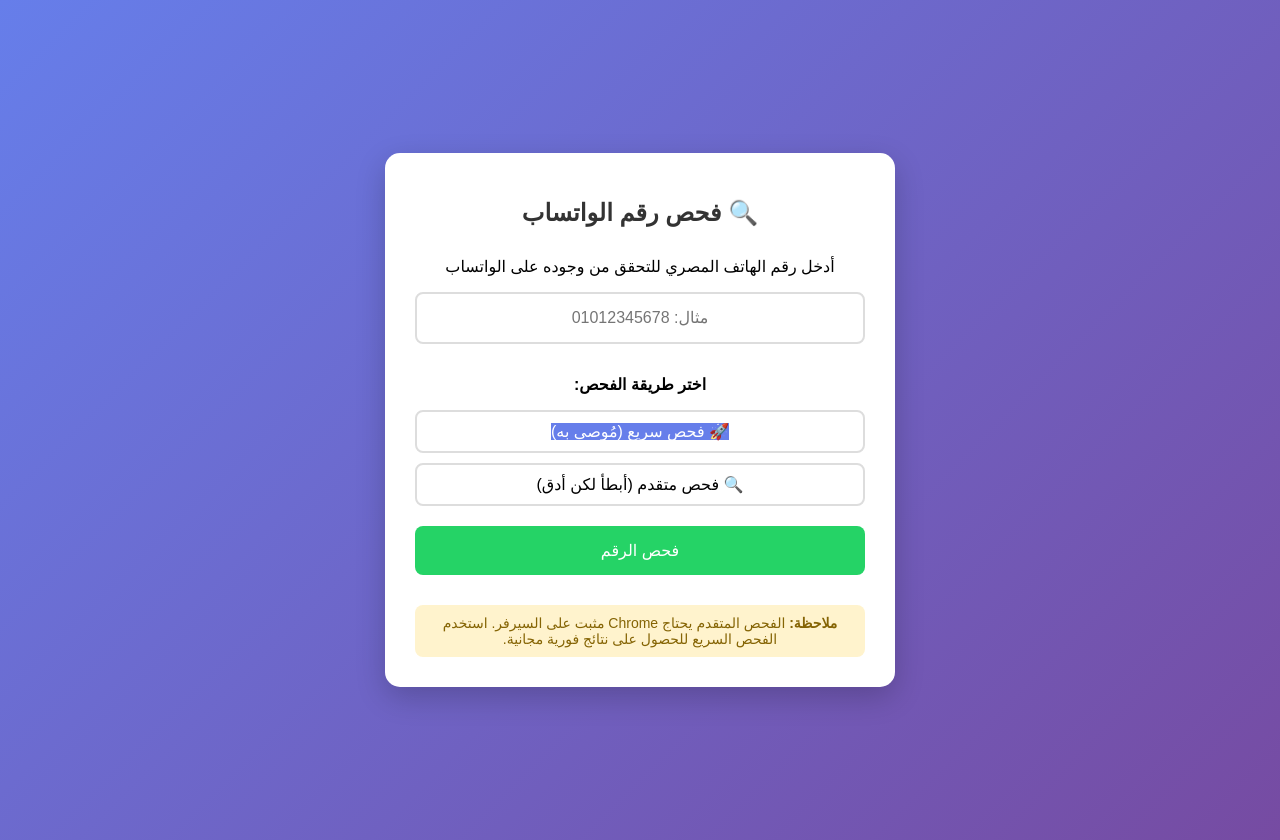
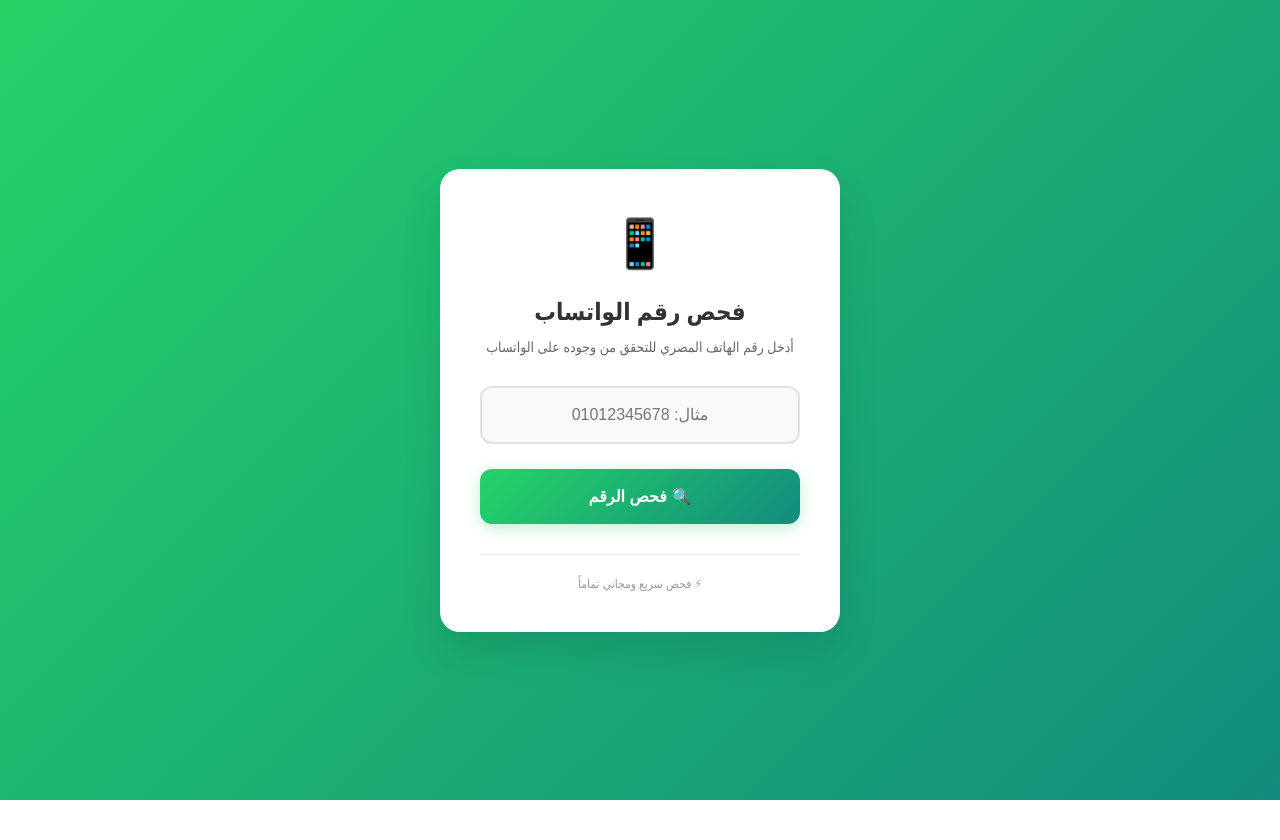
Before and after one commit to zizo0022sasa/ea_fc_fifa, a Flask app: page / in a window 1280 px wide. After the commit the page ends 800 px from the top, so only its background shows below. Run offline with Flask 3, Linux system fonts and the light colour scheme.

Commit message:
Update index.html

```diff
--- a/templates/index.html
+++ b/templates/index.html
@@ -5,163 +5,219 @@
     <meta name="viewport" content="width=device-width, initial-scale=1.0">
     <title>فحص رقم الواتساب</title>
     <style>
+        * {
+            margin: 0;
+            padding: 0;
+            box-sizing: border-box;
+        }
+
         body {
-            font-family: 'Arial', sans-serif;
-            background: linear-gradient(135deg, #667eea 0%, #764ba2 100%);
-            margin: 0;
-            padding: 20px;
+            font-family: 'Segoe UI', Tahoma, Geneva, Verdana, sans-serif;
+            background: linear-gradient(135deg, #25D366 0%, #128C7E 100%);
             min-height: 100vh;
             display: flex;
             align-items: center;
             justify-content: center;
+            padding: 20px;
         }
+
         .container {
             background: white;
-            padding: 30px;
-            border-radius: 15px;
-            box-shadow: 0 10px 30px rgba(0,0,0,0.2);
-            max-width: 450px;
+            padding: 40px;
+            border-radius: 20px;
+            box-shadow: 0 20px 40px rgba(0,0,0,0.1);
+            max-width: 400px;
             width: 100%;
             text-align: center;
+            animation: slideUp 0.5s ease-out;
         }
+
+        @keyframes slideUp {
+            from {
+                opacity: 0;
+                transform: translateY(30px);
+            }
+            to {
+                opacity: 1;
+                transform: translateY(0);
+            }
+        }
+
+        .logo {
+            font-size: 48px;
+            margin-bottom: 20px;
+        }
+
         h1 {
             color: #333;
+            margin-bottom: 10px;
+            font-size: 24px;
+            font-weight: 600;
+        }
+
+        .subtitle {
+            color: #666;
             margin-bottom: 30px;
-            font-size: 24px;
+            font-size: 14px;
         }
+
+        .input-group {
+            position: relative;
+            margin-bottom: 25px;
+        }
+
         input {
             width: 100%;
-            padding: 15px;
-            border: 2px solid #ddd;
-            border-radius: 8px;
+            padding: 18px 20px;
+            border: 2px solid #e1e1e1;
+            border-radius: 12px;
             font-size: 16px;
-            margin-bottom: 15px;
-            box-sizing: border-box;
             direction: ltr;
             text-align: center;
+            transition: all 0.3s ease;
+            background: #f8f9fa;
         }
+
         input:focus {
             outline: none;
-            border-color: #667eea;
+            border-color: #25D366;
+            background: white;
+            box-shadow: 0 0 0 3px rgba(37, 211, 102, 0.1);
         }
-        .method-select {
-            margin-bottom: 20px;
-        }
-        .method-select label {
-            display: block;
-            margin: 10px 0;
-            cursor: pointer;
-            padding: 10px;
-            border: 2px solid #ddd;
-            border-radius: 8px;
-            transition: all 0.3s;
-        }
-        .method-select input[type="radio"]:checked + span {
-            background: #667eea;
-            color: white;
-        }
-        .method-select input[type="radio"] {
-            display: none;
-        }
-        button {
-            background: #25D366;
+
+        .check-btn {
+            background: linear-gradient(135deg, #25D366 0%, #128C7E 100%);
             color: white;
             border: none;
-            padding: 15px 30px;
-            border-radius: 8px;
+            padding: 18px 30px;
+            border-radius: 12px;
             font-size: 16px;
+            font-weight: 600;
             cursor: pointer;
             width: 100%;
-            transition: background 0.3s;
-            margin-bottom: 10px;
+            transition: all 0.3s ease;
+            box-shadow: 0 4px 15px rgba(37, 211, 102, 0.3);
         }
-        button:hover {
-            background: #1da851;
+
+        .check-btn:hover {
+            transform: translateY(-2px);
+            box-shadow: 0 6px 20px rgba(37, 211, 102, 0.4);
         }
-        button:disabled {
+
+        .check-btn:active {
+            transform: translateY(0);
+        }
+
+        .check-btn:disabled {
             background: #ccc;
             cursor: not-allowed;
+            transform: none;
+            box-shadow: none;
         }
+
+        .loading {
+            display: none;
+            margin: 20px 0;
+        }
+
+        .spinner {
+            width: 40px;
+            height: 40px;
+            border: 4px solid #f3f3f3;
+            border-top: 4px solid #25D366;
+            border-radius: 50%;
+            animation: spin 1s linear infinite;
+            margin: 0 auto 15px;
+        }
+
+        @keyframes spin {
+            0% { transform: rotate(0deg); }
+            100% { transform: rotate(360deg); }
+        }
+
+        .result {
+            margin-top: 25px;
+            padding: 20px;
+            border-radius: 12px;
+            display: none;
+            animation: fadeIn 0.3s ease-out;
+        }
+
+        @keyframes fadeIn {
+            from { opacity: 0; }
+            to { opacity: 1; }
+        }
+
+        .success {
+            background: linear-gradient(135deg, #d4edda 0%, #c3e6cb 100%);
+            color: #155724;
+            border: 1px solid #c3e6cb;
+        }
+
+        .error {
+            background: linear-gradient(135deg, #f8d7da 0%, #f5c6cb 100%);
+            color: #721c24;
+            border: 1px solid #f5c6cb;
+        }
+
+        .status-icon {
+            font-size: 32px;
+            margin-bottom: 15px;
+            display: block;
+        }
+
+        .phone-display {
+            font-family: 'Courier New', monospace;
+            font-size: 18px;
+            font-weight: bold;
+            margin: 10px 0;
+            direction: ltr;
+        }
+
         .whatsapp-btn {
             background: #25D366;
             color: white;
             text-decoration: none;
-            padding: 10px 20px;
-            border-radius: 8px;
+            padding: 12px 25px;
+            border-radius: 25px;
             display: inline-block;
-            margin-top: 10px;
-            transition: background 0.3s;
+            margin-top: 15px;
+            transition: all 0.3s ease;
+            font-weight: 600;
         }
+
         .whatsapp-btn:hover {
-            background: #1da851;
+            background: #128C7E;
+            transform: translateY(-2px);
+            box-shadow: 0 4px 15px rgba(37, 211, 102, 0.3);
         }
-        .result {
-            margin-top: 20px;
-            padding: 15px;
-            border-radius: 8px;
-            display: none;
-        }
-        .success {
-            background: #d4edda;
-            color: #155724;
-            border: 1px solid #c3e6cb;
-        }
-        .error {
-            background: #f8d7da;
-            color: #721c24;
-            border: 1px solid #f5c6cb;
-        }
-        .loading {
-            display: none;
-            margin-top: 10px;
-        }
-        .spinner {
-            border: 4px solid #f3f3f3;
-            border-top: 4px solid #25D366;
-            border-radius: 50%;
-            width: 30px;
-            height: 30px;
-            animation: spin 1s linear infinite;
-            margin: 0 auto;
-        }
-        @keyframes spin {
-            0% { transform: rotate(0deg); }
-            100% { transform: rotate(360deg); }
-        }
-        .status-icon {
-            font-size: 24px;
-            margin-bottom: 10px;
-        }
-        .note {
-            background: #fff3cd;
-            color: #856404;
-            padding: 10px;
-            border-radius: 8px;
-            margin-top: 20px;
-            font-size: 14px;
+
+        .footer {
+            margin-top: 30px;
+            padding-top: 20px;
+            border-top: 1px solid #eee;
+            font-size: 12px;
+            color: #999;
         }
     </style>
 </head>
 <body>
     <div class="container">
-        <h1>🔍 فحص رقم الواتساب</h1>
-        <p>أدخل رقم الهاتف المصري للتحقق من وجوده على الواتساب</p>
+        <div class="logo">📱</div>
+        <h1>فحص رقم الواتساب</h1>
+        <p class="subtitle">أدخل رقم الهاتف المصري للتحقق من وجوده على الواتساب</p>
 
-        <input type="tel" id="phoneNumber" placeholder="مثال: 01012345678" maxlength="15">
-
-        <div class="method-select">
-            <p><strong>اختر طريقة الفحص:</strong></p>
-            <label>
-                <input type="radio" name="method" value="simple" checked>
-                <span>🚀 فحص سريع (مُوصى به)</span>
-            </label>
-            <label>
-                <input type="radio" name="method" value="selenium">
-                <span>🔍 فحص متقدم (أبطأ لكن أدق)</span>
-            </label>
+        <div class="input-group">
+            <input type="tel"
+                   id="phoneNumber"
+                   placeholder="مثال: 01012345678"
+                   maxlength="15"
+                   autocomplete="tel">
         </div>
 
-        <button onclick="checkNumber()">فحص الرقم</button>
+        <button class="check-btn" onclick="checkNumber()">
+            🔍 فحص الرقم
+        </button>
 
         <div class="loading" id="loading">
             <div class="spinner"></div>
@@ -170,22 +226,20 @@
 
         <div class="result" id="result"></div>
 
-        <div class="note">
-            <strong>ملاحظة:</strong> الفحص المتقدم يحتاج Chrome مثبت على السيرفر.
-            استخدم الفحص السريع للحصول على نتائج فورية مجانية.
+        <div class="footer">
+            <p>⚡ فحص سريع ومجاني تماماً</p>
         </div>
     </div>
 
     <script>
         function checkNumber() {
             const phoneNumber = document.getElementById('phoneNumber').value.trim();
-            const method = document.querySelector('input[name="method"]:checked').value;
             const loadingDiv = document.getElementById('loading');
             const resultDiv = document.getElementById('result');
-            const button = document.querySelector('button');
+            const button = document.querySelector('.check-btn');
 
             if (!phoneNumber) {
-                showResult('من فضلك أدخل رقم الهاتف', 'error');
+                showResult('❌', 'من فضلك أدخل رقم الهاتف', '', 'error');
                 return;
             }
 
@@ -193,6 +247,7 @@
             loadingDiv.style.display = 'block';
             resultDiv.style.display = 'none';
             button.disabled = true;
+            button.textContent = 'جاري الفحص...';
 
             fetch('/check', {
                 method: 'POST',
@@ -200,50 +255,83 @@
                     'Content-Type': 'application/json',
                 },
                 body: JSON.stringify({
-                    phone_number: phoneNumber,
-                    method: method
+                    phone_number: phoneNumber
                 })
             })
             .then(response => response.json())
             .then(data => {
                 loadingDiv.style.display = 'none';
                 button.disabled = false;
+                button.textContent = '🔍 فحص الرقم';
 
                 if (data.success) {
-                    let message = `<div class="status-icon">${data.exists ? '✅' : '❌'}</div>`;
-                    message += `<strong>الرقم:</strong> ${data.phone_number}<br>`;
-                    message += `<strong>الحالة:</strong> ${data.exists ? '✅ الرقم موجود على الواتساب' : '❌ الرقم غير موجود على الواتساب'}<br>`;
-                    message += `<em>${data.message}</em>`;
+                    const icon = data.exists ? '✅' : '❌';
+                    const status = data.exists ? 'موجود على الواتساب' : 'غير موجود على الواتساب';
+                    const type = data.exists ? 'success' : 'error';
 
+                    let extraContent = '';
                     if (data.exists && data.whatsapp_link) {
-                        message += `<br><a href="${data.whatsapp_link}" target="_blank" class="whatsapp-btn">💬 فتح في الواتساب</a>`;
+                        extraContent = `<a href="${data.whatsapp_link}" target="_blank" class="whatsapp-btn">💬 فتح في الواتساب</a>`;
                     }
 
-                    showResult(message, data.exists ? 'success' : 'error');
+                    showResult(icon, status, data.phone_number, type, data.message, extraContent);
                 } else {
-                    showResult(`<div class="status-icon">❌</div>${data.message}`, 'error');
+                    showResult('❌', data.message, '', 'error');
                 }
             })
             .catch(error => {
                 loadingDiv.style.display = 'none';
                 button.disabled = false;
-                showResult('حدث خطأ في الاتصال', 'error');
+                button.textContent = '🔍 فحص الرقم';
+                showResult('❌', 'حدث خطأ في الاتصال', '', 'error');
             });
         }
 
-        function showResult(message, type) {
+        function showResult(icon, message, phone, type, details = '', extra = '') {
             const resultDiv = document.getElementById('result');
-            resultDiv.innerHTML = message;
+
+            let html = `<div class="status-icon">${icon}</div>`;
+
+            if (phone) {
+                html += `<div class="phone-display">${phone}</div>`;
+            }
+
+            html += `<strong>${message}</strong>`;
+
+            if (details) {
+                html += `<br><small><em>${details}</em></small>`;
+            }
+
+            if (extra) {
+                html += `<br>${extra}`;
+            }
+
+            resultDiv.innerHTML = html;
             resultDiv.className = `result ${type}`;
             resultDiv.style.display = 'block';
         }
 
-        // السماح بالضغط على Enter
+        // Enter key support
         document.getElementById('phoneNumber').addEventListener('keypress', function(e) {
             if (e.key === 'Enter') {
                 checkNumber();
             }
         });
+
+        // Auto-format phone number
+        document.getElementById('phoneNumber').addEventListener('input', function(e) {
+            let value = e.target.value.replace(/[^\d]/g, '');
+            if (value.startsWith('20')) {
+                value = value.substring(2);
+            }
+            if (value.startsWith('0')) {
+                value = value.substring(1);
+            }
+            if (value.length > 10) {
+                value = value.substring(0, 10);
+            }
+            e.target.value = value;
+        });
     </script>
 </body>
 </html>
```
